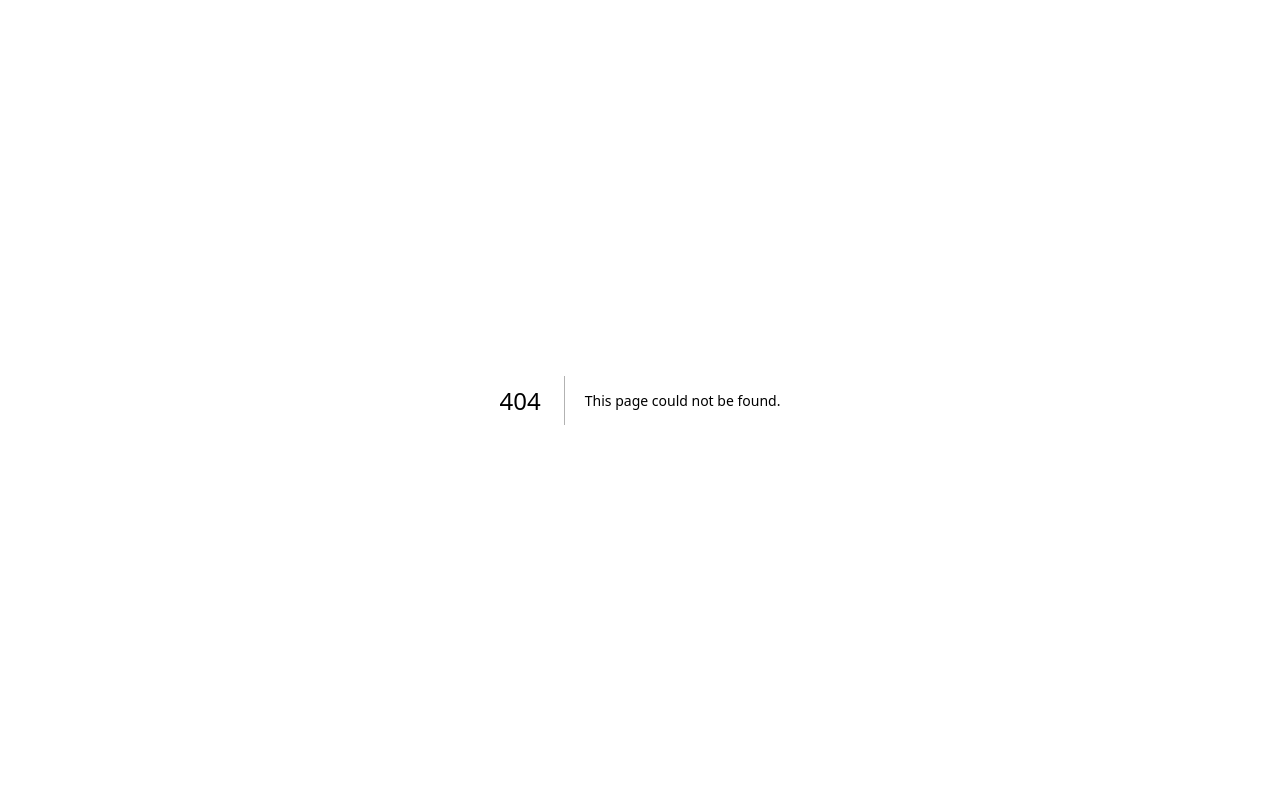
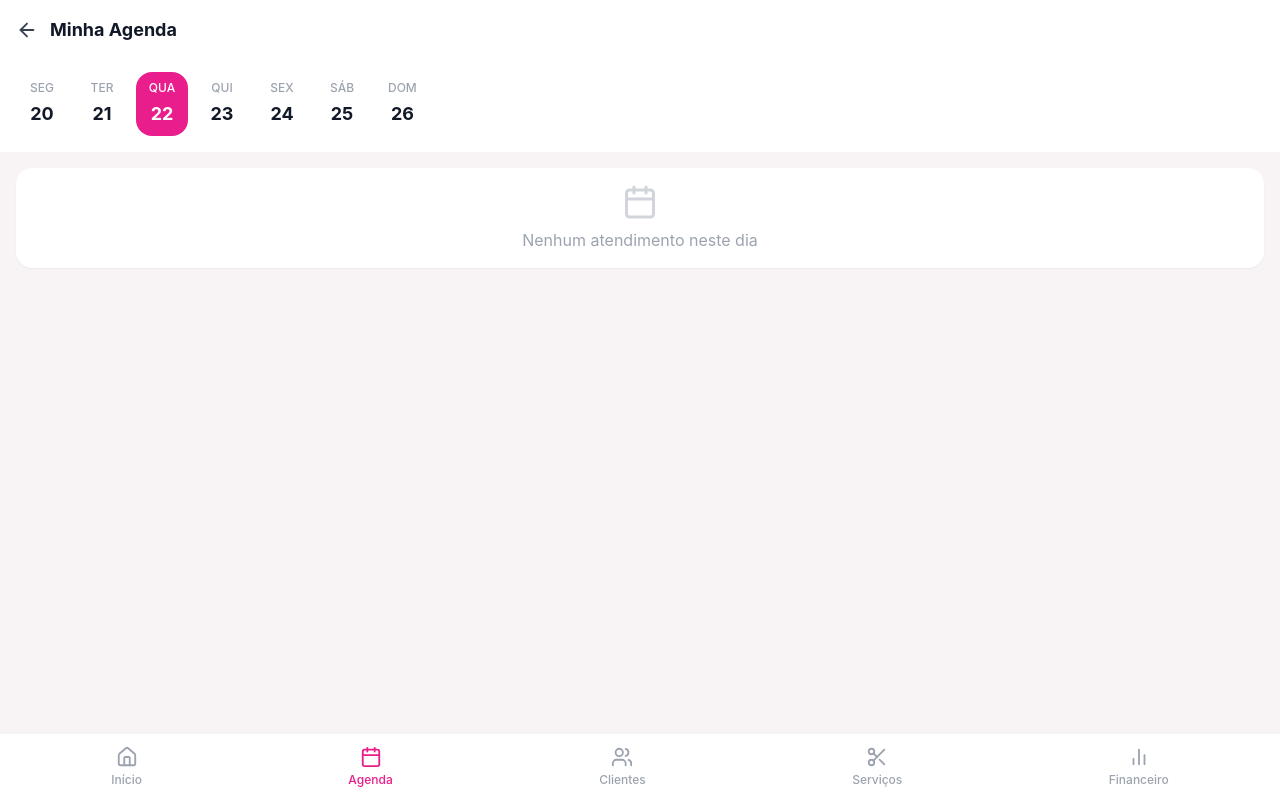
Before and after one commit to juliatedeschi7-creator/salao, a Next.js app: page /funcionario/agenda in a window 1280 px wide. Before the commit this address had no page. Built offline with nearby package versions, Linux system fonts and the light colour scheme.

Commit message:
Criar page.tsx

```diff
--- /dev/null
+++ b/src/app/funcionario/agenda/page.tsx
@@ -0,0 +1,162 @@
+'use client'
+
+import { useEffect, useState } from 'react'
+import { supabase } from '@/lib/supabase'
+import { useAuth } from '@/lib/hooks/useAuth'
+import { useRouter } from 'next/navigation'
+import { ArrowLeft, Clock, CheckCircle, XCircle } from 'lucide-react'
+import BottomNav from '@/components/BottomNav'
+import { Home, Calendar, Users, Scissors, BarChart2 } from 'lucide-react'
+
+export default function FuncionarioAgendaPage() {
+  const { profile, loading } = useAuth()
+  const router = useRouter()
+  const [salao, setSalao] = useState<any>(null)
+  const [agendamentos, setAgendamentos] = useState<any[]>([])
+  const [dataSelecionada, setDataSelecionada] = useState(new Date())
+
+  useEffect(() => {
+    if (!loading && profile?.salao_id) carregarDados()
+  }, [loading, dataSelecionada])
+
+  async function carregarDados() {
+    const { data: sal } = await supabase.from('saloes').select('*')
+      .eq('id', profile!.salao_id!).single()
+    setSalao(sal)
+
+    const inicio = new Date(dataSelecionada)
+    inicio.setHours(0, 0, 0, 0)
+    const fim = new Date(dataSelecionada)
+    fim.setHours(23, 59, 59, 999)
+
+    const { data: ags } = await supabase.from('agendamentos')
+      .select('*, clientes(nome), servicos(nome, categoria)')
+      .eq('salao_id', profile!.salao_id!)
+      .eq('profissional_id', profile!.id)
+      .gte('data_hora', inicio.toISOString())
+      .lte('data_hora', fim.toISOString())
+      .order('data_hora')
+    setAgendamentos(ags || [])
+  }
+
+  async function concluirAtendimento(id: string) {
+    await supabase.from('agendamentos').update({
+      status: 'concluido',
+      confirmado_por: profile?.id
+    }).eq('id', id)
+    carregarDados()
+  }
+
+  function diasDaSemana() {
+    const dias = []
+    const inicio = new Date(dataSelecionada)
+    const diaSemana = inicio.getDay()
+    inicio.setDate(inicio.getDate() - diaSemana + 1)
+    for (let i = 0; i < 7; i++) {
+      const d = new Date(inicio)
+      d.setDate(inicio.getDate() + i)
+      dias.push(d)
+    }
+    return dias
+  }
+
+  const cor = salao?.cor_primaria || '#E91E8C'
+  const navItems = [
+    { icon: Home, label: 'Início', href: '/funcionario' },
+    { icon: Calendar, label: 'Agenda', href: '/funcionario/agenda' },
+    { icon: Users, label: 'Clientes', href: '/funcionario/clientes' },
+    { icon: Scissors, label: 'Serviços', href: '/funcionario/servicos' },
+    { icon: BarChart2, label: 'Financeiro', href: '/funcionario/financeiro' },
+  ]
+
+  const diasSemanaLabel = ['SEG', 'TER', 'QUA', 'QUI', 'SEX', 'SÁB', 'DOM']
+
+  return (
+    <div className="min-h-screen bg-[#f8f4f6] pb-20">
+      <div className="bg-white px-4 py-4 flex items-center gap-3 shadow-sm">
+        <button onClick={() => router.back()}>
+          <ArrowLeft size={22} className="text-gray-700" />
+        </button>
+        <h1 className="font-bold text-gray-900 text-lg">Minha Agenda</h1>
+      </div>
+
+      <div className="bg-white px-4 pb-3">
+        <div className="flex gap-2 overflow-x-auto pt-3 pb-1">
+          {diasDaSemana().map((dia, i) => {
+            const selecionado = dia.toDateString() === dataSelecionada.toDateString()
+            const isHoje = dia.toDateString() === new Date().toDateString()
+            return (
+              <button key={i} onClick={() => setDataSelecionada(dia)}
+                className="flex flex-col items-center gap-1 px-3 py-2 rounded-2xl min-w-[52px] transition-all"
+                style={selecionado ? { backgroundColor: cor } : {}}>
+                <span className={`text-xs font-medium ${selecionado ? 'text-white' : 'text-gray-400'}`}>
+                  {diasSemanaLabel[i]}
+                </span>
+                <span className={`text-lg font-bold ${selecionado ? 'text-white' : 'text-gray-900'}`}>
+                  {dia.getDate()}
+                </span>
+                {isHoje && !selecionado && (
+                  <div className="w-1.5 h-1.5 rounded-full" style={{ backgroundColor: cor }} />
+                )}
+              </button>
+            )
+          })}
+        </div>
+      </div>
+
+      <div className="px-4 py-4 flex flex-col gap-3">
+        {agendamentos.length === 0 ? (
+          <div className="card text-center py-10">
+            <Calendar size={36} className="text-gray-300 mx-auto mb-2" />
+            <p className="text-gray-400">Nenhum atendimento neste dia</p>
+          </div>
+        ) : (
+          agendamentos.map(ag => {
+            const hora = new Date(ag.data_hora).toLocaleTimeString('pt-BR', {
+              hour: '2-digit', minute: '2-digit'
+            })
+            const horaFim = new Date(new Date(ag.data_hora).getTime() + ag.duracao_minutos * 60000)
+              .toLocaleTimeString('pt-BR', { hour: '2-digit', minute: '2-digit' })
+
+            return (
+              <div key={ag.id} className="card flex flex-col gap-3">
+                <div className="flex items-start gap-3">
+                  <div className="flex flex-col items-center shrink-0">
+                    <span className="text-sm font-bold text-gray-900">{hora}</span>
+                    <div className="w-0.5 h-3 bg-gray-200 my-0.5" />
+                    <span className="text-xs text-gray-400">{horaFim}</span>
+                  </div>
+                  <div className="flex-1">
+                    <div className="flex items-start justify-between">
+                      <p className="font-bold text-gray-900">{ag.clientes?.nome}</p>
+                      <span className={`text-xs px-2 py-0.5 rounded-full font-bold ${ag.status === 'confirmado' ? 'bg-green-50 text-green-600' : ag.status === 'concluido' ? 'bg-gray-100 text-gray-500' : 'bg-yellow-50 text-yellow-600'}`}>
+                        {ag.status === 'confirmado' ? 'CONFIRMADO' : ag.status === 'concluido' ? 'CONCLUÍDO' : 'PENDENTE'}
+                      </span>
+                    </div>
+                    <p className="text-sm text-gray-500">{ag.servicos?.nome}</p>
+                    {ag.valor && (
+                      <p className="text-sm font-medium mt-0.5" style={{ color: cor }}>
+                        R$ {ag.valor.toFixed(2).replace('.', ',')}
+                      </p>
+                    )}
+                  </div>
+                </div>
+
+                {ag.status === 'confirmado' && (
+                  <button onClick={() => concluirAtendimento(ag.id)}
+                    className="w-full py-2.5 rounded-xl text-sm font-medium text-white flex items-center justify-center gap-2"
+                    style={{ backgroundColor: cor }}>
+                    <CheckCircle size={16} />
+                    Marcar como Concluído
+                  </button>
+                )}
+              </div>
+            )
+          })
+        )}
+      </div>
+
+      <BottomNav items={navItems} corPrimaria={cor} />
+    </div>
+  )
+}
```
